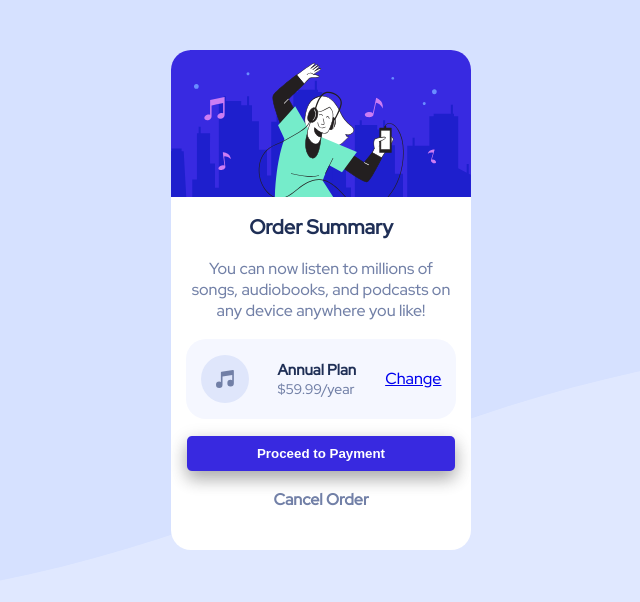
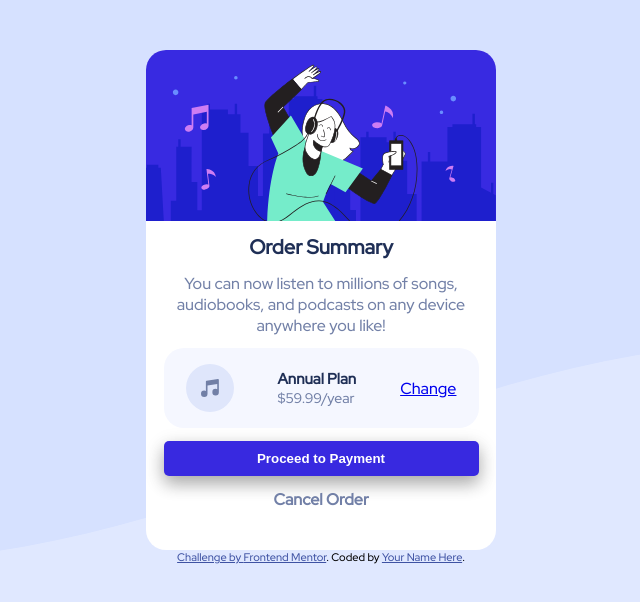
Before and after one commit to RusuEduard/Order-Summary-Component, a plain HTML site: page index.html in a window 1280 px wide. Shown: the whole page, without its empty margins (319-959 px from the left). Drawn offline with Linux system fonts and the light colour scheme.

Commit message:
Finished desktop version

```diff
--- a/index.html
+++ b/index.html
@@ -35,7 +35,7 @@
         <p class="price">$59.99/year</p>
       </div>
 
-      <a href="#">Change</a>
+      <a href="#" class="change">Change</a>
     </div>
 
 
@@ -44,10 +44,10 @@
 
   </div>
 
-  <!-- <div class="attribution">
+  <div class="attribution">
     Challenge by <a href="https://www.frontendmentor.io?ref=challenge" target="_blank">Frontend Mentor</a>.
     Coded by <a href="#">Your Name Here</a>.
-  </div> -->
+  </div>
 
 </body>
 
--- a/style.css
+++ b/style.css
@@ -4,6 +4,7 @@
   --very-pale-blue: hsl(225, 100%, 98%);
   --desaturated-blue: hsl(224, 23%, 55%);
   --dark-blue: hsl(223, 47%, 23%);
+  --hover-blue: hsl(245, 70%, 59%);
 }
 
 body{
@@ -65,8 +66,8 @@ p{
 }
 
 .card .subscription{
-  height: 80px;
-  width: 270px;
+  min-height: 80px;
+  width: 90%;
   background-color: var(--very-pale-blue);
   border-radius: 20px;
   display: flex;
@@ -101,7 +102,8 @@ p{
   box-shadow: 0 8px 16px 0 rgba(0,0,0,0.2), 0 6px 20px 0 rgba(0,0,0,0.19);
   font-weight: 700;
   border-radius: 5px;
-  padding: 10px 70px;
+  width: 90%;
+  padding: 10px 0px;
   background-color: var(--bright-blue);
 }
 
@@ -111,3 +113,26 @@ p{
   font-weight: 700;
   color: var(--desaturated-blue);
 }
+
+@media only screen and (min-width: 376px) {
+  body{
+    background-image: url("./images/pattern-background-desktop.svg");
+  }
+
+  .card{
+    width: 350px;
+  }
+
+  .card .payment:hover{
+    background-color: var(--hover-blue);
+  }
+
+  .card .subscription .change:hover{
+    color: var(--hover-blue);
+    text-decoration: none;
+  }
+
+  .card .cancel:hover{
+    color:var(--dark-blue);
+  }
+}
```
